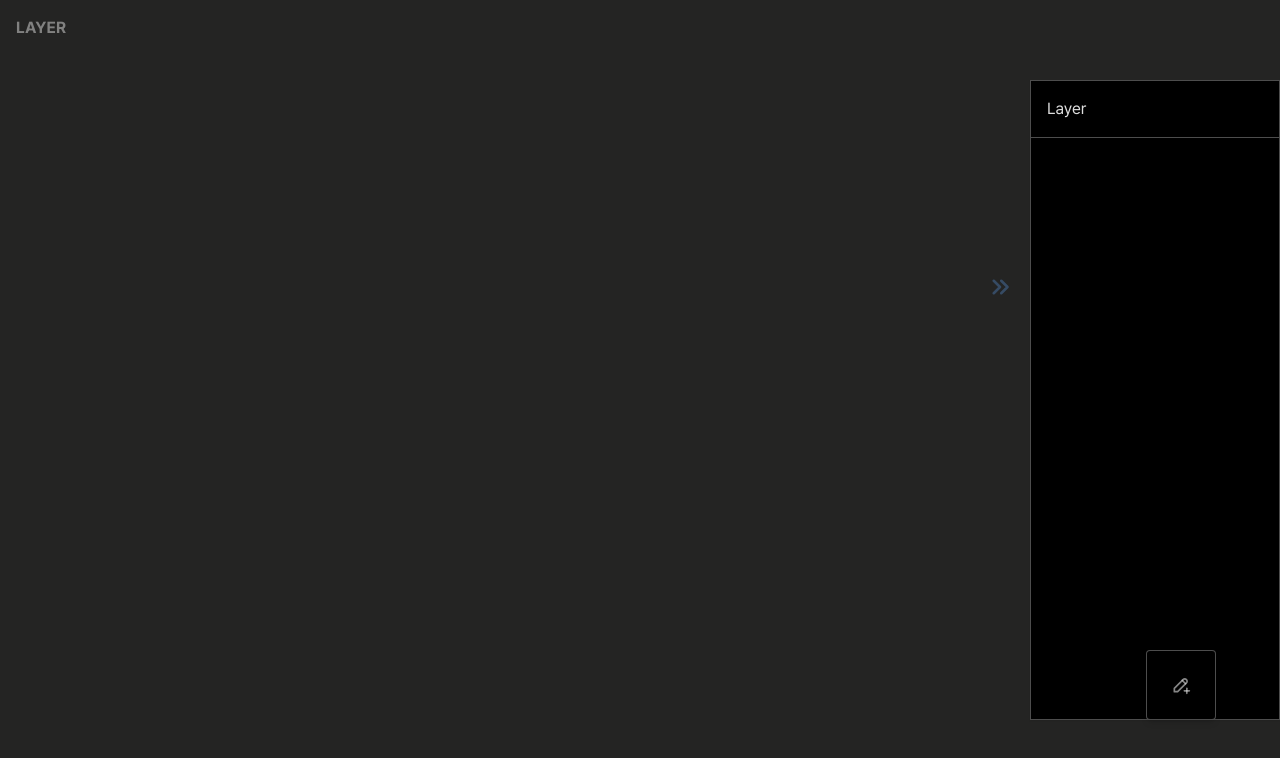
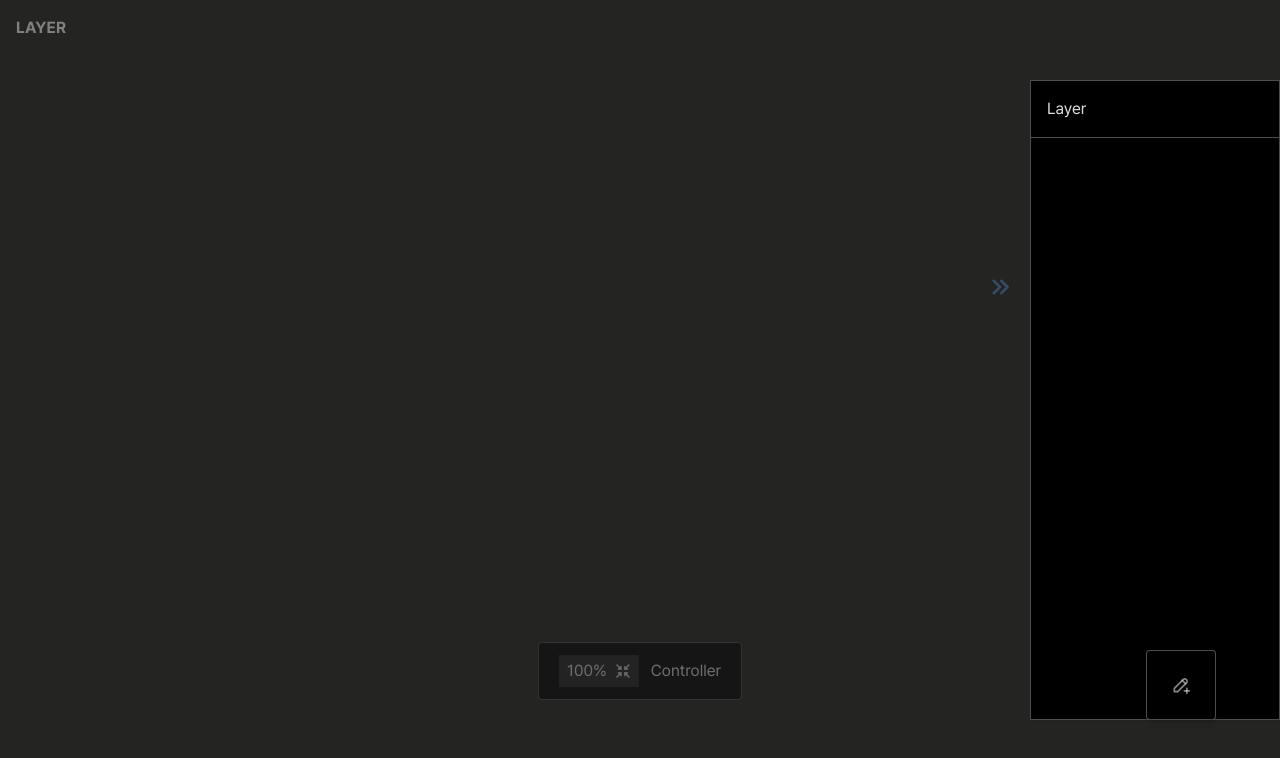
Before and after one commit to YOON3N4M/layer, a Next.js app: page /layer in a window 1280 px wide. Shown: the top 758 px of the page. Built offline with nearby package versions, Linux system fonts and the light colour scheme.

Commit message:
feat: stage(스테이지) 줌/줌아웃 기능, 상태연결

```diff
--- a/src/app/layout.tsx
+++ b/src/app/layout.tsx
@@ -8,6 +8,7 @@ import ToastPortal from "@/components/toast/ToastPortal";
 import Header from "@/components/Header";
 import SideMenu from "@/components/SideMenu";
 import CreateMemoButton from "@/components/CreateMemoButton";
+import Controller from "@/components/Controller";
 
 export const metadata: Metadata = {
   title: "Create Next App",
@@ -31,6 +32,7 @@ export default function RootLayout({
       <body className={cn(pretendard.variable)}>
         <Header />
         <SideMenu />
+        <Controller />
         <CreateMemoButton />
         {children}
         <ModalPortal />
--- /dev/null
+++ b/src/components/Controller/index.tsx
@@ -0,0 +1,44 @@
+"use client";
+
+import {
+  useLayerContainerActions,
+  useScale,
+  useStagePosition,
+} from "@/containers/layer/state";
+import { IconMinimize } from "../svg";
+
+interface ControllerProps {}
+
+function Controller(props: ControllerProps) {
+  const {} = props;
+
+  const scale = useScale();
+  const stagePosition = useStagePosition();
+  const { setScale } = useLayerContainerActions();
+
+  function handleMinimizeClick() {
+    setScale(1);
+    if (!stagePosition.x || !stagePosition.y) return;
+    const { x, y } = stagePosition;
+
+    x.set(0);
+    y.set(0);
+    window.scrollTo(0, 0);
+  }
+
+  return (
+    <div className="fixed x-center bottom-[100px] z-sideMenu bg-black rounded-md shadow-sm border border-itemBorder opacity-40 hover:opacity-100 transition-opacity">
+      <div className="flex px-lg py-sm gap-sm items-center">
+        <div className="flex items-center gap-xs bg-bodyBg px-xs py-xxs">
+          <span>{`${Math.trunc(scale * 100)}%`}</span>
+          <button onClick={handleMinimizeClick}>
+            <IconMinimize />
+          </button>
+        </div>
+        <span>Controller</span>
+      </div>
+    </div>
+  );
+}
+
+export default Controller;
--- a/src/components/svg/index.ts
+++ b/src/components/svg/index.ts
@@ -14,3 +14,4 @@ export { TbCheckbox as IconCheckList } from "react-icons/tb";
 export { TbChevronsRight as IconDoubleRightArrow } from "react-icons/tb";
 export { TbChevronsLeft as IconDoubleLeftArrow } from "react-icons/tb";
 export { TbEaseInOut as IconCanvas } from "react-icons/tb";
+export { TbArrowsMinimize as IconMinimize } from "react-icons/tb";
--- a/src/containers/layer/Stage/index.tsx
+++ b/src/containers/layer/Stage/index.tsx
@@ -5,24 +5,35 @@ import {
   ReactNode,
   RefObject,
   WheelEvent,
+  useEffect,
   useRef,
   useState,
 } from "react";
+import { useLayerContainerActions, useScale, useStagePosition } from "../state";
+import useDragPosition from "@/hooks/useDragPosition";
+import { cn } from "@/utils";
 
 interface StageProps {
   children: ReactNode;
   stageRef: RefObject<HTMLDivElement>;
 }
 
+const unit = 0.05;
+const maxScale = 1.5;
+const minScale = 0.1;
+
 const TARGET_KEYBOARD = "Meta";
 
 function Stage(props: StageProps) {
   const { children, stageRef } = props;
 
-  const [scale, setScale] = useState(1);
   const [isKeydown, setIsKeydown] = useState(false);
+  const containerRef = useRef(null);
 
-  const containerRef = useRef(null);
+  const scale = useScale();
+  const stagePosition = useStagePosition();
+  const { setScale, setStagePosition } = useLayerContainerActions();
+  const { motionX, motionY } = useDragPosition();
 
   function handleKeydown(event: KeyboardEvent<HTMLDivElement>) {
     const isTargetKeydown = event.key === TARGET_KEYBOARD;
@@ -41,12 +52,21 @@ function Stage(props: StageProps) {
   function handleWheel(event: WheelEvent<HTMLDivElement>) {
     if (!isKeydown) return;
 
-    if (event.deltaY < 0) {
-      setScale((prev) => prev + 0.05);
-    } else if (event.deltaY > 0) {
-      setScale((prev) => prev - 0.05);
+    const isWheelUp = event.deltaY < 0;
+
+    const updatedScale = scale + (isWheelUp ? unit : unit * -1);
+
+    if (isWheelUp) {
+      updatedScale < maxScale && setScale(updatedScale);
+    } else {
+      updatedScale > minScale && setScale(updatedScale);
     }
   }
+
+  // motion value 초기화 후 store update
+  useEffect(() => {
+    setStagePosition({ x: motionX, y: motionY });
+  }, []);
 
   return (
     <motion.div
@@ -61,8 +81,11 @@ function Stage(props: StageProps) {
         ref={stageRef}
         drag={isKeydown ? true : false}
         dragMomentum={false}
-        className="relative size-[4000px] bg-bodyBg"
-        style={{ scale }}
+        className={cn(
+          "relative size-[4000px] bg-bodyBg",
+          isKeydown && "cursor-grab"
+        )}
+        style={{ scale, x: stagePosition.x ?? 0, y: stagePosition.y ?? 0 }}
       >
         {children}
       </motion.div>
--- a/src/containers/layer/state.ts
+++ b/src/containers/layer/state.ts
@@ -1,18 +1,38 @@
+import { MemoPosition } from "@/types";
+import { MotionValue, useMotionValue } from "motion/react";
 import { create } from "zustand";
+
+interface MotionPosition {
+  x: MotionValue | null;
+  y: MotionValue | null;
+}
 
 interface LayerContainerStore {
   selectedLayerId: number | null;
+  scale: number;
+  stagePosition: MotionPosition;
   actions: {
+    setScale: (value: number) => void;
+    setStagePosition: (value: MotionPosition) => void;
     setSelectedLayerId: (id: number | null) => void;
   };
 }
 
 const useLayerContainerStore = create<LayerContainerStore>((set) => ({
   selectedLayerId: null,
+  scale: 1,
+  stagePosition: { x: null, y: null },
   actions: {
+    setScale: (scale) => set({ scale }),
+    setStagePosition: (position) => set({ stagePosition: position }),
     setSelectedLayerId: (selectedLayerId) => set({ selectedLayerId }),
   },
 }));
+
+export const useScale = () => useLayerContainerStore((state) => state.scale);
+
+export const useStagePosition = () =>
+  useLayerContainerStore((state) => state.stagePosition);
 
 export const useSelectedLayerId = () =>
   useLayerContainerStore((state) => state.selectedLayerId);
--- a/src/hooks/useDragPosition.ts
+++ b/src/hooks/useDragPosition.ts
@@ -5,7 +5,7 @@ import { useState } from "react";
 /**
  * motion의 Drag옵션을 사용하는 경우 포지션 값을 편리하게 관리하기 위한 훅
  */
-function useDragPosition(initialPosition: MemoPosition) {
+function useDragPosition(initialPosition: MemoPosition = { x: 0, y: 0 }) {
   const [pos, setPos] = useState(initialPosition);
 
   const motionX = useMotionValue(initialPosition.x);
```
